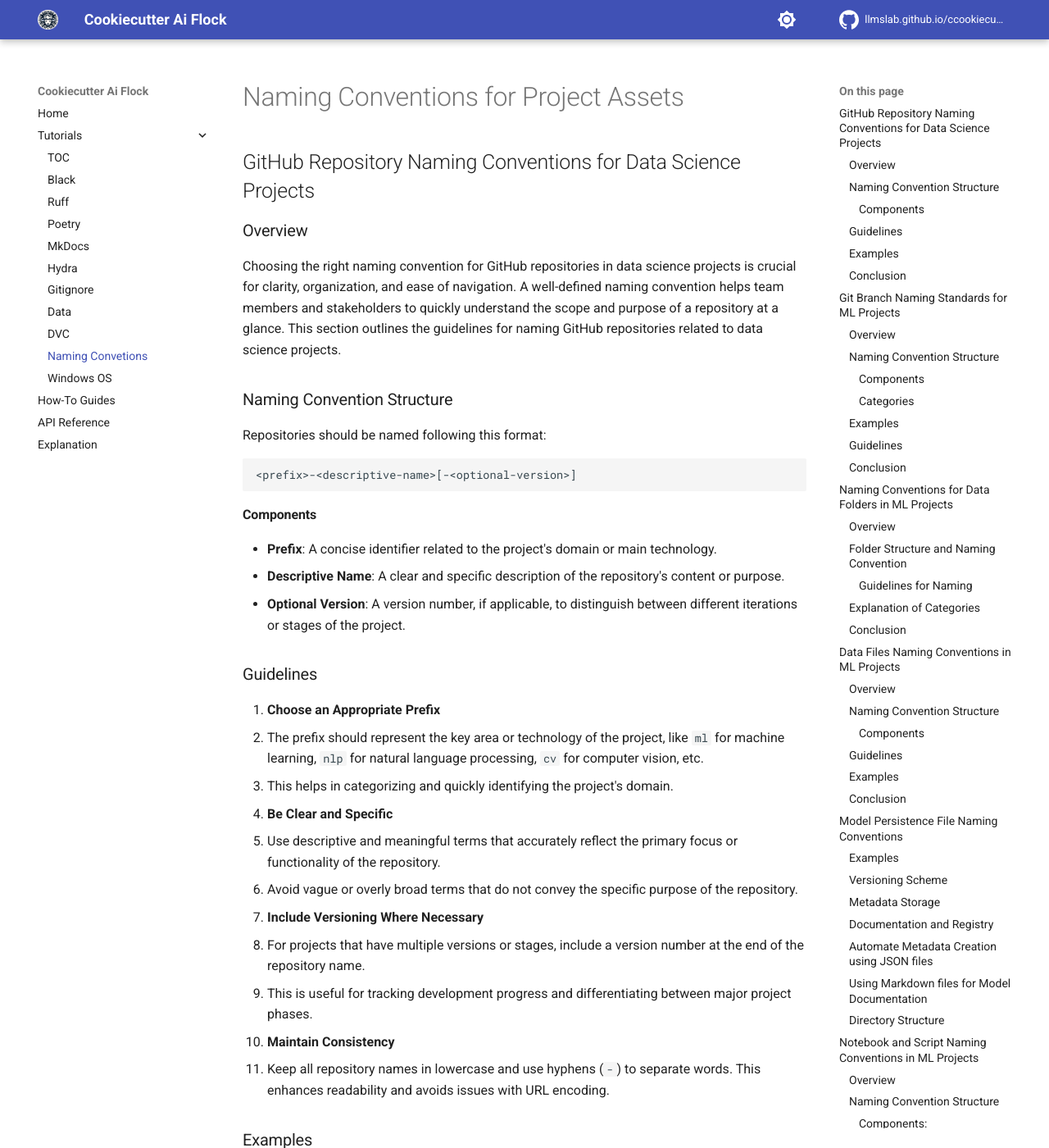
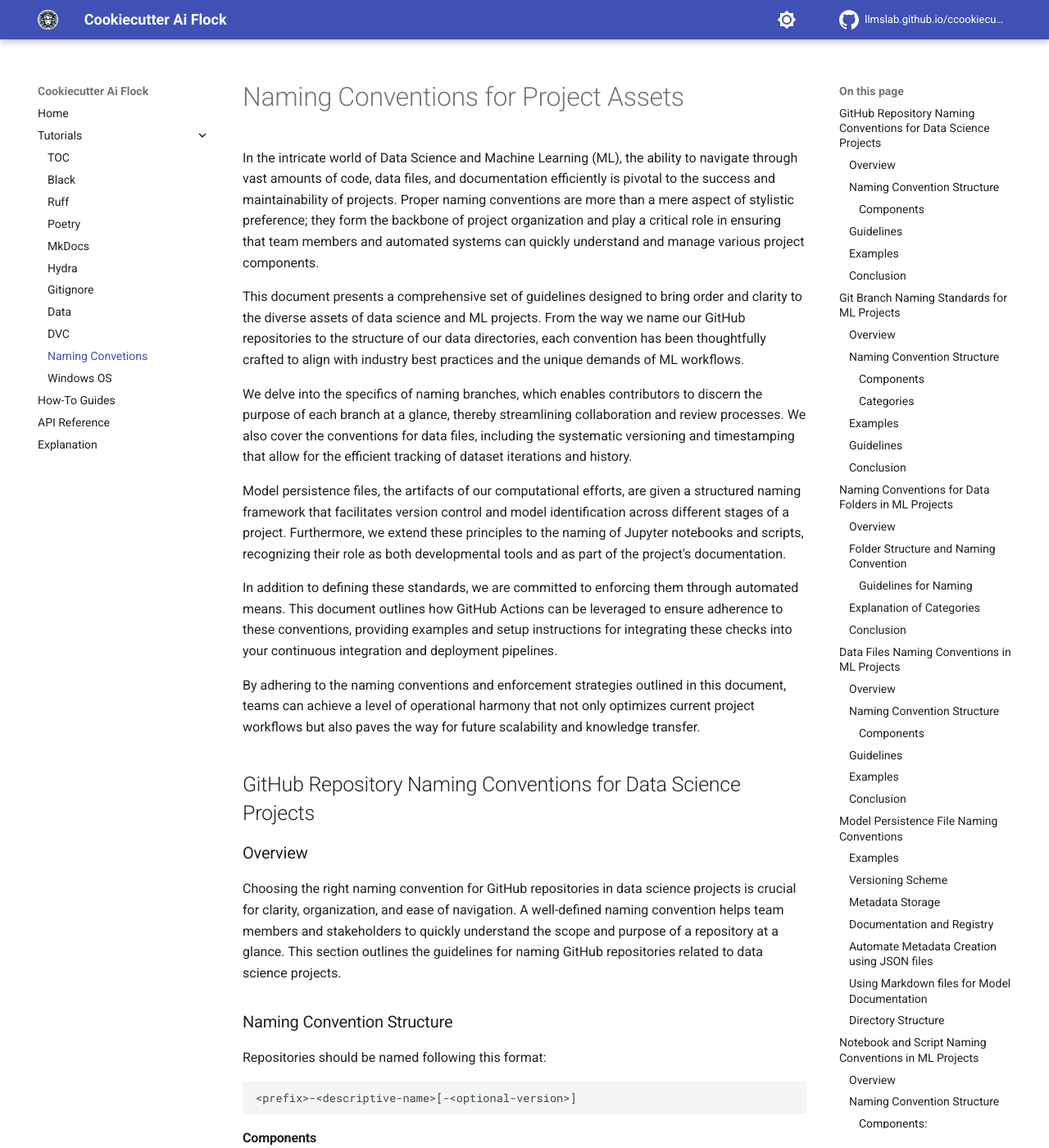
Before and after one commit to LLMsLab/cookiecutter-ai-flock, an MkDocs documentation site: the page built from docs/tutorials/naming-conventions.md, in a window 1280 px wide and 1400 px high. Shown: the whole window at 82% size. Built offline with MkDocs 1.6.1 and Material for MkDocs 9.7.7, drawn with Linux system fonts in a browser that asks for light colours; comment, search, counter and statistics services are not loaded.

Commit message:
Add Introduction to Naming Conventions Guide
This commit introduces a comprehensive introduction section to our Naming Conventions Guide. The introduction sets the context for the importance of structured naming across various assets in data science and ML projects.

Key Highlights:
- Explained the significance of naming conventions in project organization and efficiency.
- Provided an overview of the document's content, including guidelines for GitHub repository names, branch names, data files, and model persistence files.
- Stressed the role of naming conventions in enhancing collaboration and facilitating project maintenance.
- Outlined the enforcement strategy using GitHub Actions, ensuring adherence to naming standards.

The introduction is crafted to align with industry best practices and underlines our commitment to maintaining a clear and organized codebase.

```diff
--- a/docs/tutorials/naming-conventions.md
+++ b/docs/tutorials/naming-conventions.md
@@ -10,6 +10,46 @@ TODO:
 - Include a table to describe the branch type briefly
 - Create a pre-commit hook to enforce using branch and file naming conventions
 -->
+
+In the intricate world of Data Science and Machine Learning (ML), the
+ability to navigate through vast amounts of code, data files, and
+documentation efficiently is pivotal to the success and maintainability
+of projects. Proper naming conventions are more than a mere aspect of
+stylistic preference; they form the backbone of project organization and
+play a critical role in ensuring that team members and automated systems
+can quickly understand and manage various project components.
+
+This document presents a comprehensive set of guidelines designed to
+bring order and clarity to the diverse assets of data science and ML
+projects. From the way we name our GitHub repositories to the structure
+of our data directories, each convention has been thoughtfully crafted
+to align with industry best practices and the unique demands of ML
+workflows.
+
+We delve into the specifics of naming branches, which enables
+contributors to discern the purpose of each branch at a glance, thereby
+streamlining collaboration and review processes. We also cover the
+conventions for data files, including the systematic versioning and
+timestamping that allow for the efficient tracking of dataset iterations
+and history.
+
+Model persistence files, the artifacts of our computational efforts, are
+given a structured naming framework that facilitates version control and
+model identification across different stages of a project. Furthermore,
+we extend these principles to the naming of Jupyter notebooks and
+scripts, recognizing their role as both developmental tools and as part
+of the project's documentation.
+
+In addition to defining these standards, we are committed to enforcing
+them through automated means. This document outlines how GitHub Actions
+can be leveraged to ensure adherence to these conventions, providing
+examples and setup instructions for integrating these checks into your
+continuous integration and deployment pipelines.
+
+By adhering to the naming conventions and enforcement strategies
+outlined in this document, teams can achieve a level of operational
+harmony that not only optimizes current project workflows but also paves
+the way for future scalability and knowledge transfer.
 
 ## GitHub Repository Naming Conventions for Data Science Projects
 
```
